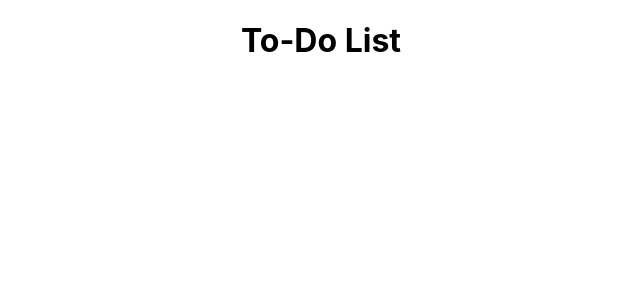
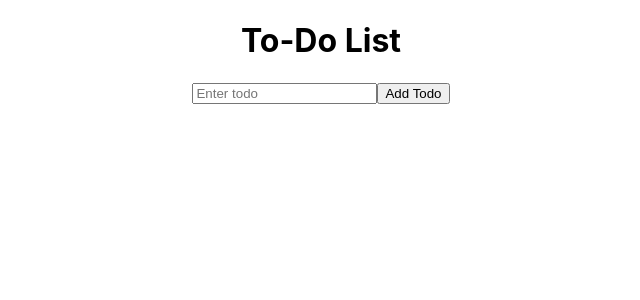
Before and after one commit to Antony136/To-do-List, a React (Create React App) app in the folder frontend/: page / in a window 1280 px wide. Shown: the top 300 px of the page, without its empty margins (319-959 px from the left). Built offline with nearby package versions, Linux system fonts and the light colour scheme.

Commit message:
Added Todoform component

```diff
--- a/frontend/src/App.css
+++ b/frontend/src/App.css
@@ -6,33 +6,3 @@
   height: 40vmin;
   pointer-events: none;
 }
-
-@media (prefers-reduced-motion: no-preference) {
-  .App-logo {
-    animation: App-logo-spin infinite 20s linear;
-  }
-}
-
-.App-header {
-  background-color: #282c34;
-  min-height: 100vh;
-  display: flex;
-  flex-direction: column;
-  align-items: center;
-  justify-content: center;
-  font-size: calc(10px + 2vmin);
-  color: white;
-}
-
-.App-link {
-  color: #61dafb;
-}
-
-@keyframes App-logo-spin {
-  from {
-    transform: rotate(0deg);
-  }
-  to {
-    transform: rotate(360deg);
-  }
-}
--- a/frontend/src/App.js
+++ b/frontend/src/App.js
@@ -1,9 +1,11 @@
 import './App.css';
+import TodoForm from "./components/TodoForm";
 
 function App() {
   return (
     <div className="App">
       <h1> To-Do List </h1>
+      <TodoForm />
     </div>
   );
 }
--- a/frontend/src/components/TodoForm.js
+++ b/frontend/src/components/TodoForm.js
@@ -0,0 +1,27 @@
+import React, { useState } from "react";
+
+function TodoForm() {
+    const [title, setTitle] = useState("");
+
+    const handleSubmit = (e) => {
+        e.preventDefault();
+        // Here we will send POST request to backend
+        console.log("Todo submitted:", title);
+        setTitle("");
+    };
+
+    return (
+        <form onSubmit={handleSubmit}>
+            <input
+                type="text"
+                placeholder="Enter todo"
+                value={title}
+                onChange={(e) => setTitle(e.target.value)}
+                required
+            />
+            <button type="submit">Add Todo</button>
+        </form>
+    );
+}
+
+export default TodoForm;
```
